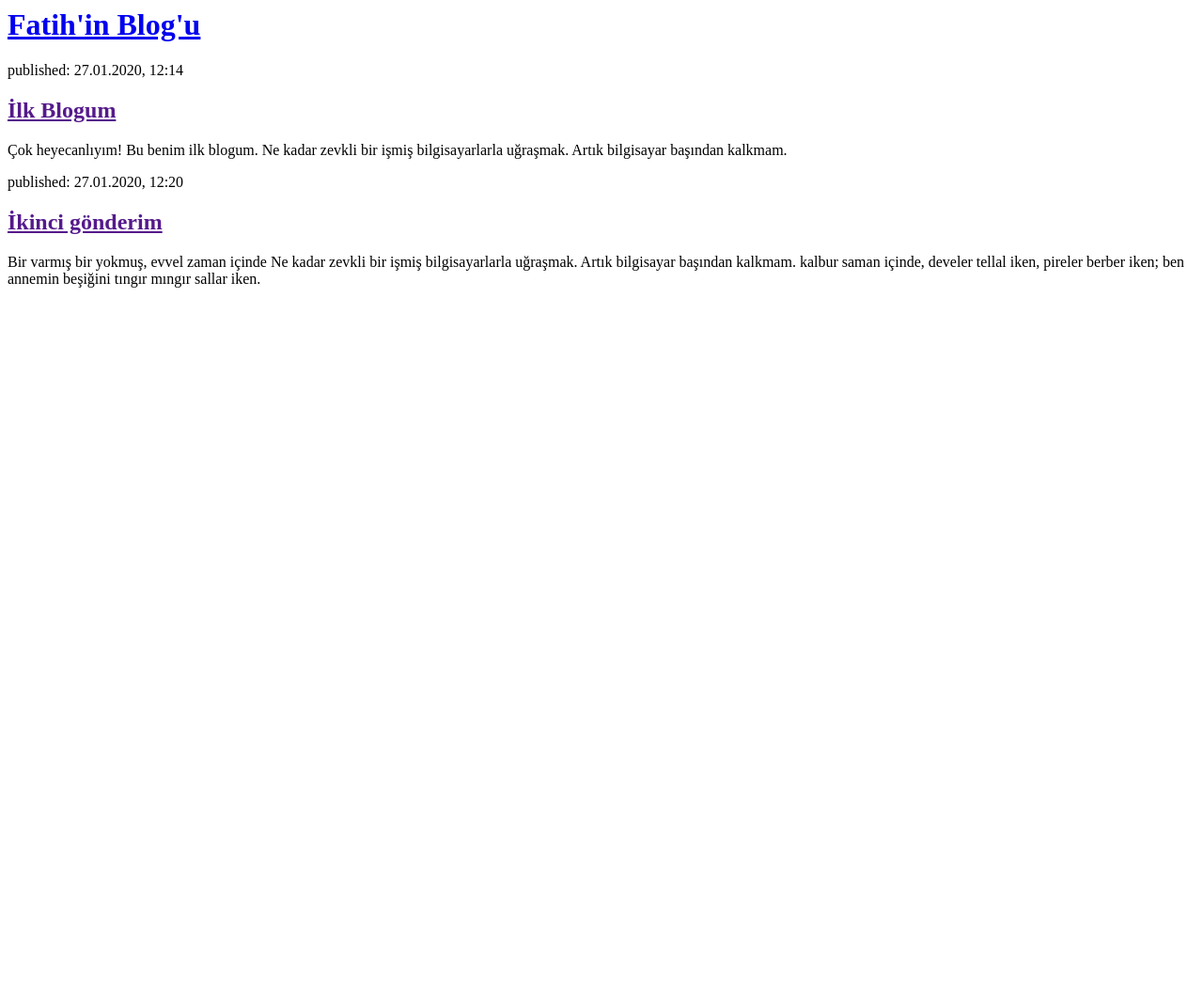
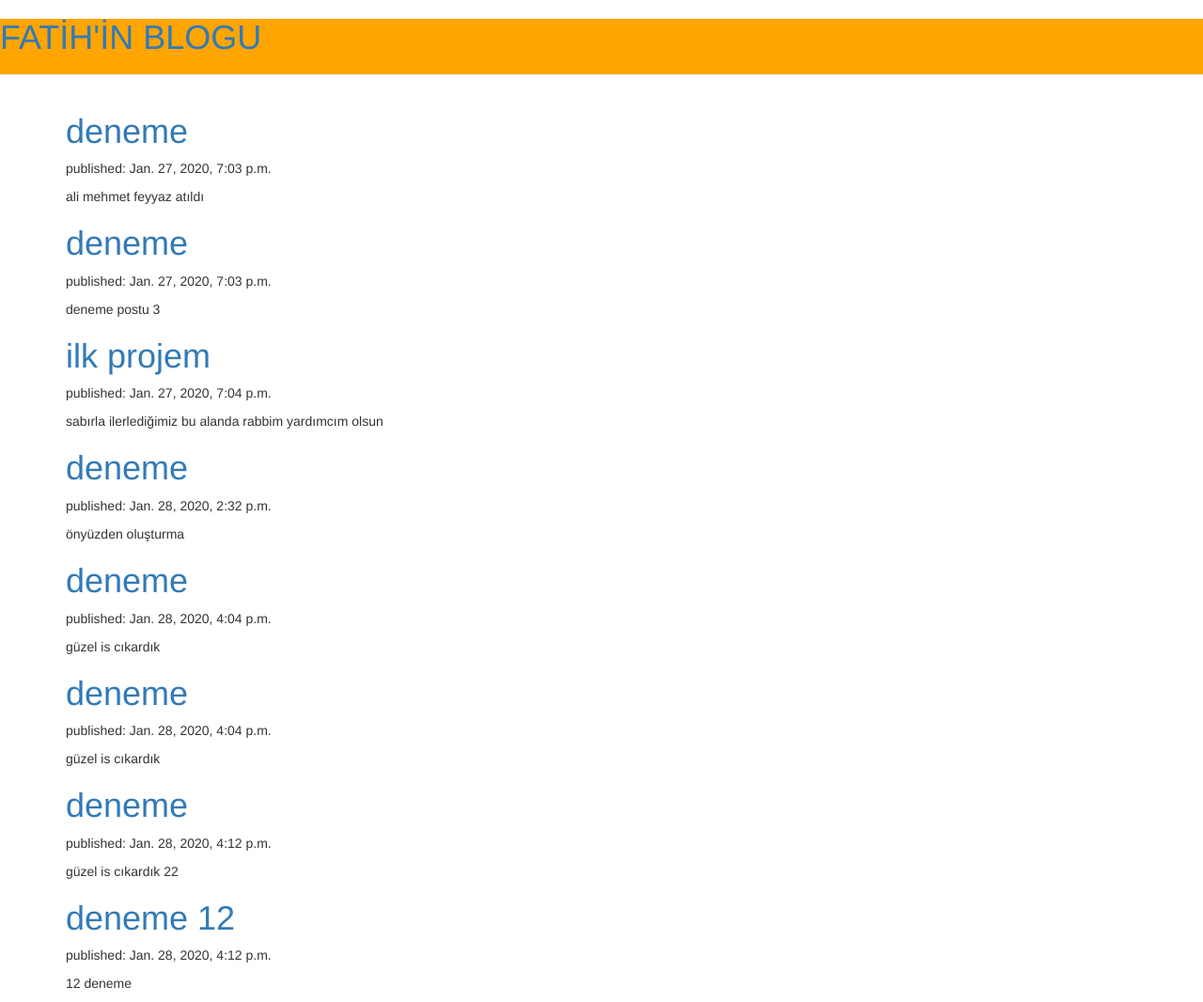
Before and after one commit to fatihkucukk/first-django-project, a Django app: page / in a window 1280 px wide. Shown: the whole page at 94% size. Before the commit the page ends 306 px from the top, so only its background shows below. Run offline with Django 3.2, Linux system fonts and the light colour scheme; data comes from the database, SQL or seed files in the repository; both versions use the stored data as it was after the commit; some libraries are stand-ins or nearby versions.

Commit message:
blog bitti

```diff
--- /dev/null
+++ b/blog/templates/blog/base.html
@@ -0,0 +1,26 @@
+{% load static %}
+<html>
+    <head>
+        <title>Django Girls blog</title>
+        <link rel="stylesheet" href="//maxcdn.bootstrapcdn.com/bootstrap/3.2.0/css/bootstrap.min.css">
+        <link rel="stylesheet" href="//maxcdn.bootstrapcdn.com/bootstrap/3.2.0/css/bootstrap-theme.min.css">
+        <link href='//fonts.googleapis.com/css?family=Lobster&subset=latin,latin-ext' rel='stylesheet' type='text/css'>
+        <link rel="stylesheet" href="{% static 'css/blog.css' %}">
+    </head>
+    <body>
+        <div class ="page-header" style="background-color: orange; margin-top:0px;">
+            {% if user.is_authenticated %}
+                <a href="{% url 'post_new' %}" class="top-menu"><span class="glyphicon glyphicon-plus"></span></a>
+            {% endif %}
+            <h1><a href = "/"> FATİH'İN BLOGU</a></h1>
+        </div>
+        <div class ="content container">
+            <div class ="row">
+                <div class ="col-md-8">
+                    {% block content %}
+                    {% endblock %}
+                </div>
+            </div>
+        </div>
+    </body>
+</html>
--- a/blog/templates/blog/post_list.html
+++ b/blog/templates/blog/post_list.html
@@ -1,21 +1,10 @@
-<html>
-    <head>
-        <title>Fatih'in blogu</title>
-    </head>
-    <body>
+{% extends 'blog/base.html' %}
+{% block content %}
+    {% for post in posts %}
         <div>
-            <h1><a href="/">Fatih'in Blog'u</a></h1>
+            <h1><a href="{% url 'post_detail' pk=post.pk %}">{{ post.title }}</a></h1>
+            <p>published: {{ post.published_date }}</p>
+            <p>{{ post.text|linebreaksbr }}</p>
         </div>
-        <div>
-            <p>published: 27.01.2020, 12:14</p>
-            <h2><a href="">İlk Blogum</a></h2>
-            <p>Çok heyecanlıyım! Bu benim ilk blogum. Ne kadar zevkli bir işmiş bilgisayarlarla uğraşmak. Artık bilgisayar başından kalkmam. </p>
-        </div>
-
-        <div>
-            <p>published: 27.01.2020, 12:20</p>
-            <h2><a href="">İkinci gönderim</a></h2>
-            <p>Bir varmış bir yokmuş, evvel zaman içinde Ne kadar zevkli bir işmiş bilgisayarlarla uğraşmak. Artık bilgisayar başından kalkmam. kalbur saman içinde, develer tellal iken, pireler berber iken; ben annemin beşiğini tıngır mıngır sallar iken.</p>
-        </div>
-    </body>
-</html>
+    {% endfor %}
+{% endblock content %}
--- a/blog/urls.py
+++ b/blog/urls.py
@@ -2,4 +2,7 @@ from django.urls import path
 from . import views
 urlpatterns = [
     path('', views.post_list, name='post_list'),
+    path('post/<int:pk>/', views.post_detail, name='post_detail'),
+    path('post/new/', views.post_new, name='post_new'),
+    path('post/<int:pk>/edit/', views.post_edit, name='post_edit'),
 ]
--- a/blog/views.py
+++ b/blog/views.py
@@ -1,5 +1,47 @@
-from django.shortcuts import render
+from django.shortcuts import render, get_object_or_404
+from django.utils import timezone
+from .models import Post
+from .forms import PostForm
+# Create your views here.
 
-# Create your views here.
+
+from django.shortcuts import redirect
+
+
 def post_list(request):
-    return render(request, 'blog/post_list.html', {})
+    posts = Post.objects.filter(published_date__lte=timezone.now()).order_by('published_date')
+    return render(request, 'blog/post_list.html', {'posts': posts})
+
+
+def post_detail(request, **kwargs):
+    post = get_object_or_404(Post, pk=kwargs['pk'])
+    return render(request, 'blog/post_detail.html', {'post': post})
+
+
+def post_new(request):
+    if request.method == "POST":
+        form = PostForm(request.POST)
+        if form.is_valid():
+            post = form.save(commit=False)
+            post.author = request.user
+            post.published_date = timezone.now()
+            post.save()
+            return redirect('post_detail', pk=post.pk)
+    else:
+        form = PostForm()
+    return render(request, 'blog/post_edit.html', {'form': form})
+
+
+def post_edit(request, pk):
+    post = get_object_or_404(Post, pk=pk)
+    if request.method == "POST":
+        form = PostForm(request.POST, instance=post)
+        if form.is_valid():
+            post = form.save(commit=False)
+            post.author = request.user
+            post.published_date = timezone.now()
+            post.save()
+            return redirect('post_detail', pk=post.pk)
+    else:
+        form = PostForm(instance=post)
+    return render(request, 'blog/post_edit.html', {'form': form})
```
Also changed, not shown: blog/forms.py (added, +9 -0 lines), blog/templates/blog/post_detail.html (added, +14 -0 lines), blog/templates/blog/post_edit.html (added, +9 -0 lines), blog/static/__init__.py (added), blog/static/css/__init__.py (added), blog/static/css/blog.css.py (added), db.sqlite3.
